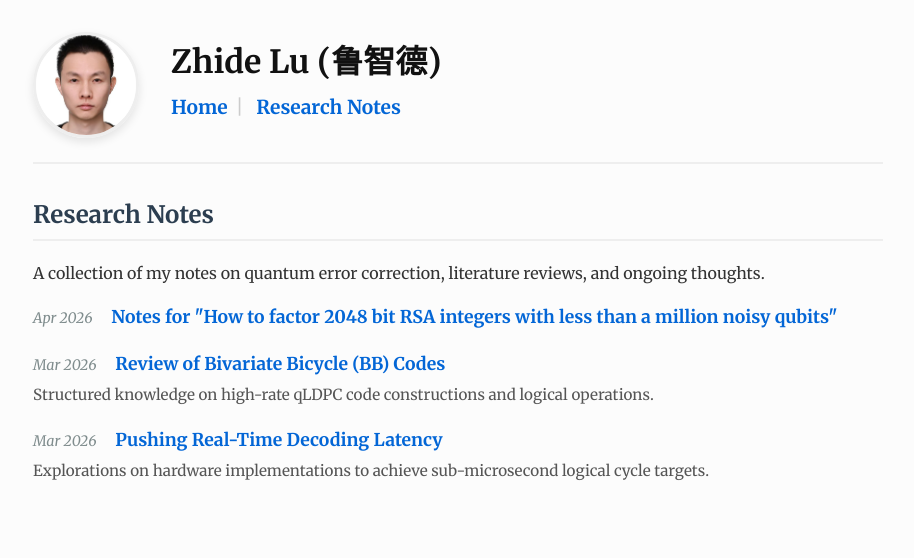
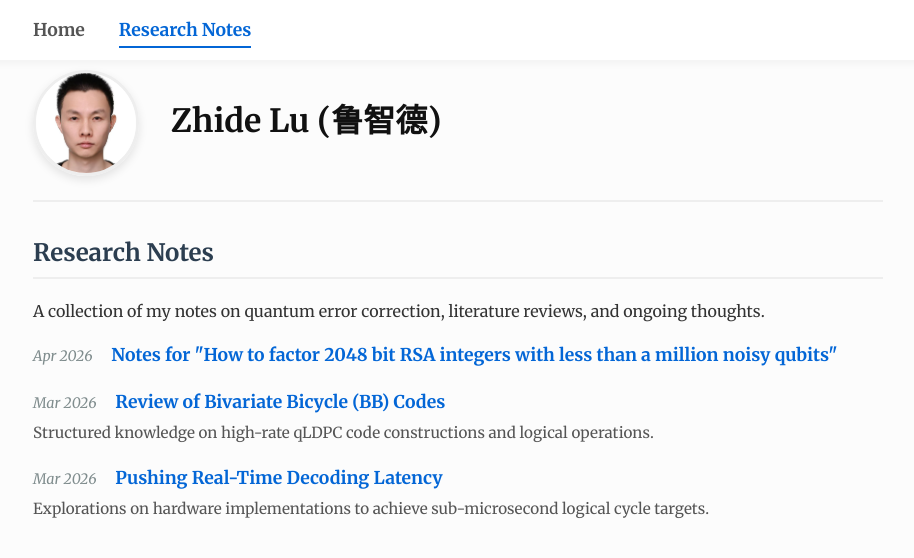
Before and after one commit to ZhideLu/ZhideLu.github.io, a Jekyll site: the page notes.html, which Jekyll copies as it is, in a window 1280 px wide. Shown: the top 558 px of the page, without its empty margins (182-1096 px from the left). Built offline with Jekyll 4.4.1, drawn with Linux system fonts in a browser that asks for light colours.

Commit message:
Update notes.html

```diff
--- a/notes.html
+++ b/notes.html
@@ -10,7 +10,9 @@
     <link href="https://fonts.googleapis.com/css2?family=Merriweather:ital,wght@0,300;0,400;0,700;0,900;1,300;1,400;1,700;1,900&display=swap" rel="stylesheet">
 
     <style>
+        /* 1. 为整个页面增加顶部边距，防止内容被固定的导航栏遮挡 */
         body {
+            padding-top: 70px !important;
             font-family: 'Merriweather', serif;
             line-height: 1.6;
             color: #333;
@@ -19,6 +21,55 @@
             padding: 2rem;
             background-color: #fcfcfc;
         }
+
+        /* 2. 导航栏外层容器：固定在顶部 */
+        .top-nav {
+            position: fixed;
+            top: 0;
+            left: 0;
+            width: 100%;
+            height: 60px;
+            background-color: rgba(255, 255, 255, 0.95);
+            box-shadow: 0 2px 10px rgba(0,0,0,0.05);
+            z-index: 1000;
+            display: flex;
+            align-items: center;
+        }
+
+        /* 3. 内部限宽容器 */
+        .nav-container {
+            max-width: 850px;
+            width: 100%;
+            margin: 0 auto;
+            padding: 0 2rem;
+            display: flex;
+            justify-content: flex-start;
+        }
+
+        /* 4. 链接样式 */
+        .nav-links a {
+            text-decoration: none;
+            color: #555;
+            font-weight: 600;
+            font-size: 1.1rem;
+            margin-right: 30px;
+            padding: 5px 0;
+            transition: color 0.3s ease;
+            border-bottom: 2px solid transparent;
+        }
+
+        /* 5. 鼠标悬停效果 */
+        .nav-links a:hover {
+            color: #0366d6;
+        }
+
+        /* 6. 当前所在页面的高亮效果 (注意：这里在 notes.html 中高亮的是 Research Notes) */
+        .nav-links a.active {
+            color: #0366d6;
+            border-bottom: 2px solid #0366d6;
+        }
+
+        /* Header 样式 */
         header {
             display: flex;
             align-items: center;
@@ -28,7 +79,7 @@
             padding-bottom: 1.5rem;
         }
         .profile-photo {
-            width: 100px; /* 笔记页的照片可以稍微调小一点 */
+            width: 100px; /* 笔记页的照片保持较小尺寸，突出内容 */
             height: 100px;
             border-radius: 50%;
             object-fit: cover;
@@ -41,8 +92,6 @@
         h2 { font-size: 1.5rem; color: #2c3e50; border-bottom: 2px solid #eee; padding-bottom: 0.3rem; margin-top: 2rem; }
         a { color: #0366d6; text-decoration: none; }
         a:hover { text-decoration: underline; }
-        .contact-links a { margin-right: 8px; font-weight: bold; }
-        .contact-links span { color: #ccc; margin-right: 8px; }
 
         /* 笔记列表的专属样式 */
         .note-list {
@@ -71,16 +120,20 @@
 </head>
 <body>
 
+    <nav class="top-nav">
+        <div class="nav-container">
+            <div class="nav-links">
+                <a href="index.html">Home</a>
+                <a href="notes.html" class="active">Research Notes</a>
+            </div>
+        </div>
+    </nav>
+
     <header>
         <img src="zhidelu.jpg" alt="Zhide Lu's Portrait" class="profile-photo">
         <div class="header-text">
             <h1>Zhide Lu (鲁智德)</h1>
-
-            <div class="contact-links" style="margin-bottom: 10px; font-size: 1.2rem;">
-                <a href="index.html">Home</a><span>|</span>
-                <a href="notes.html">Research Notes</a>
             </div>
-        </div>
     </header>
 
     <section id="notes">
```
